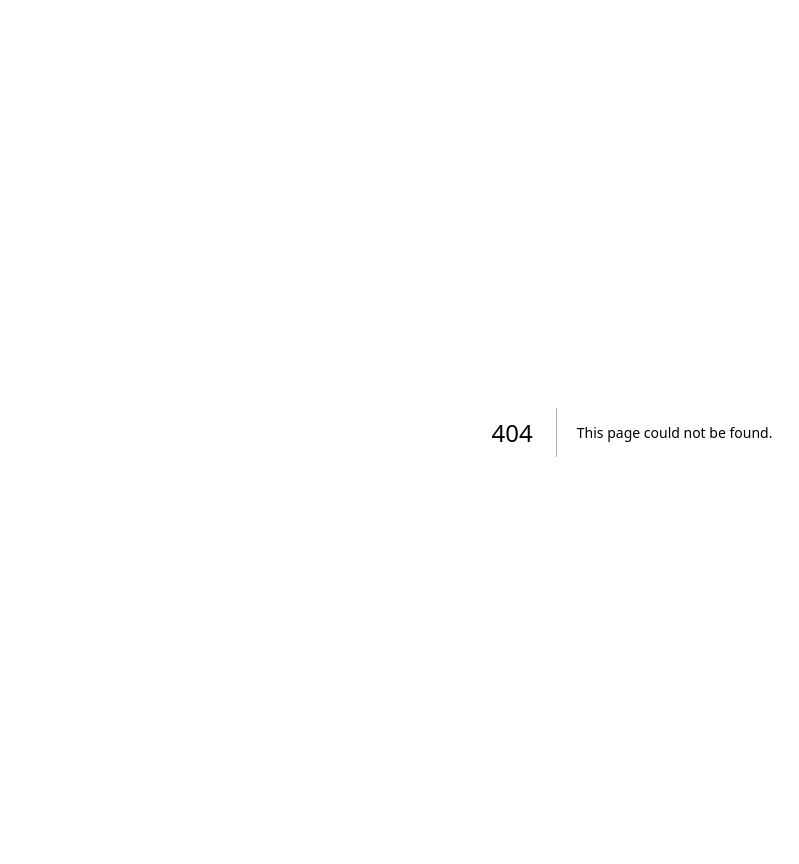
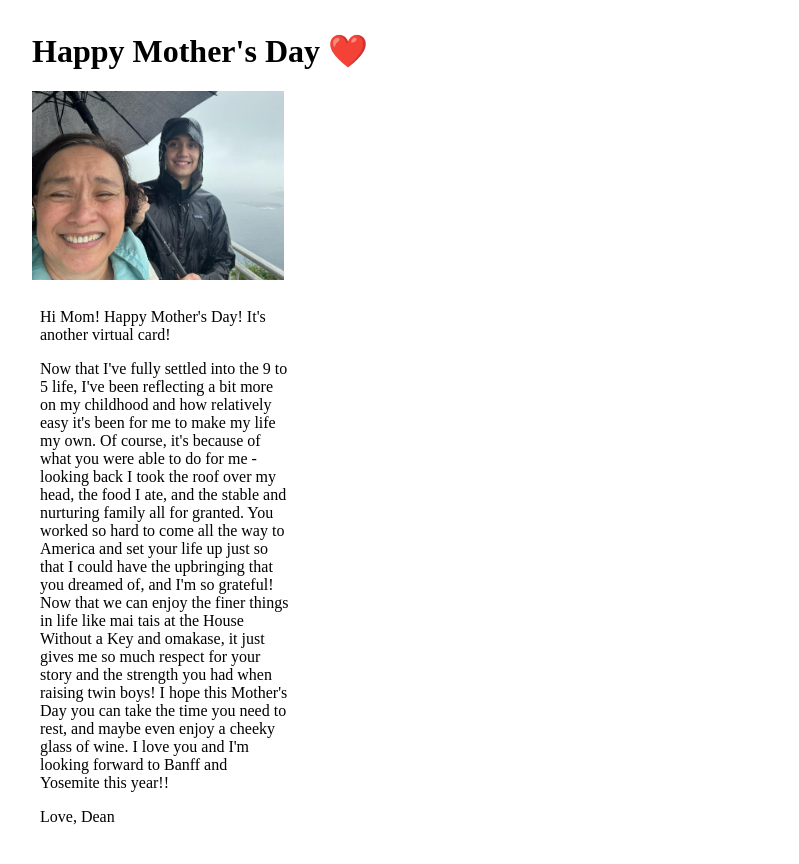
Before and after one commit to deanframe/deanframe.github.io, a Next.js app: page /mothersday in a window 1280 px wide. Before the commit this address had no page. Shown: the top 864 px of the page, without its empty margins (8-807 px from the left). Built offline with nearby package versions, Linux system fonts and the light colour scheme.

Commit message:
mothers day 2k26

```diff
--- a/next.config.js
+++ b/next.config.js
@@ -1,7 +1,6 @@
 /** @type {import('next').NextConfig} */
 const nextConfig = {
   reactStrictMode: true,
-  output: 'export'
 }
 
 module.exports = nextConfig
--- /dev/null
+++ b/pages/mothersday/index.tsx
@@ -0,0 +1,30 @@
+import Head from 'next/head'
+import Image from 'next/image'
+
+export default function MothersDay() {
+  return <>
+  <Head>
+    <title>Mother{'\''}s Day</title>
+    <meta name="viewport" content="width=device-width, initial-scale=1" />
+  </Head>
+  <main>
+
+    <h1>Happy Mother{'\''}s Day ❤️</h1>
+    <Image id='mother' src={'/mother.jpg'} alt='mommy and me' width={252} height={189}/>
+    <div style={{maxWidth: '250px', padding: '8px'}}>
+    <p>
+      Hi Mom! Happy Mother{'\''}s Day! It's another virtual card!
+    </p>
+    <p>
+      {"Now that I've fully settled into the 9 to 5 life, I've been reflecting a bit more on my childhood and how relatively easy it's been for me to make my life my own. Of course, it's because of what you were able to do for me - looking back I took the roof over my head, the food I ate, and the stable and nurturing family all for granted. You worked so hard to come all the way to America and set your life up just so that I could have the upbringing that you dreamed of, and I'm so grateful! Now that we can enjoy the finer things in life like mai tais at the House Without a Key and omakase, it just gives me so much respect for your story and the strength you had when raising twin boys! I hope this Mother's Day you can take the time you need to rest, and maybe even enjoy a cheeky glass of wine. I love you and I'm looking forward to Banff and Yosemite this year!!"}
+    </p>
+    <p>
+    </p>
+    <p>
+      {'Love, Dean'}
+    </p>
+    </div>
+
+  </main>
+  </>
+}
```
Also changed, not shown: public/mother.jpg (added).
